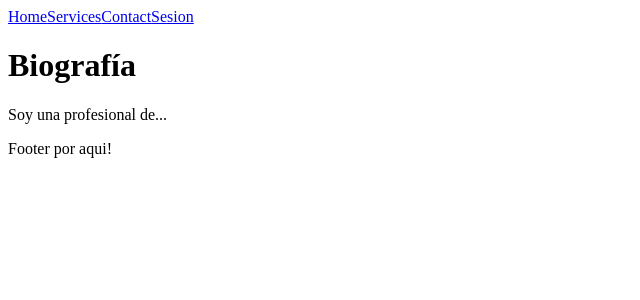
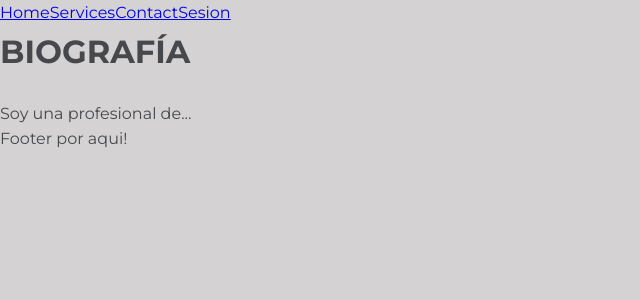
Before and after one commit to Leonela88/trazoculto-front, a React (Vite) app: page / in a window 1280 px wide. Shown: the top 300 px of the page, without its empty margins (0-640 px from the left). Built offline with nearby package versions, Linux system fonts and the light colour scheme.

Commit message:
style: global css

```diff
--- a/src/index.css
+++ b/src/index.css
@@ -1 +1,66 @@
-/* CSS web gral variables*/
+@import url('https://fonts.googleapis.com/css2?family=Montserrat:wght@300;400;600;700&display=swap');
+
+:root {
+
+  --color-primary: #729b88;
+  --color-primary-dark: #5a7d6a;
+  --color-soft-green:#bbccc7;
+  --color-font: #47484c;
+  --color-white: #ffffff;
+  --color-background: #d4d2d2;
+  --color-soft-grey: #e0e0e0;
+
+
+
+  --font: 'Montserrat', sans-serif;
+
+
+  --soft-shadow: 0 4px 6px rgba(0, 0, 0, 0.1);
+  --shadow-hero: 0 2px 10px rgba(0, 0, 0, 0.3);
+}
+
+
+* {
+  margin: 0;
+  padding: 0;
+  box-sizing: border-box;
+}
+
+body {
+  font-family: var(--font);
+  background-color: var(--color-background);
+  color: var(--color-font);
+  line-height: 1.6;
+}
+
+p, span, li, label {
+  font-size: 16px;
+  font-weight: 400;
+}
+
+
+h1 {
+  font-size: 32px;
+  font-weight: 700;
+  margin-bottom: 24px;
+}
+
+h2 {
+  font-size: 24px;
+  font-weight: 700;
+  margin-bottom: 20px;
+}
+
+h3 {
+  font-size: 20px;
+  font-weight: 600;
+  margin-bottom: 16px;
+}
+
+
+.caption, small, .legal {
+  font-size: 14px;
+  font-weight: 300;
+  /* color: var(--color-font); */
+  opacity: 0.8;
+}
--- a/src/pages/Home.jsx
+++ b/src/pages/Home.jsx
@@ -3,7 +3,7 @@
 const Home = ({ isAdmin = false }) => {
   return (
     <div >
-      <h1>Biografía</h1>
+      <h1>BIOGRAFÍA</h1>
       <p>Soy una profesional de...</p>
 
       {isAdmin && (
```
